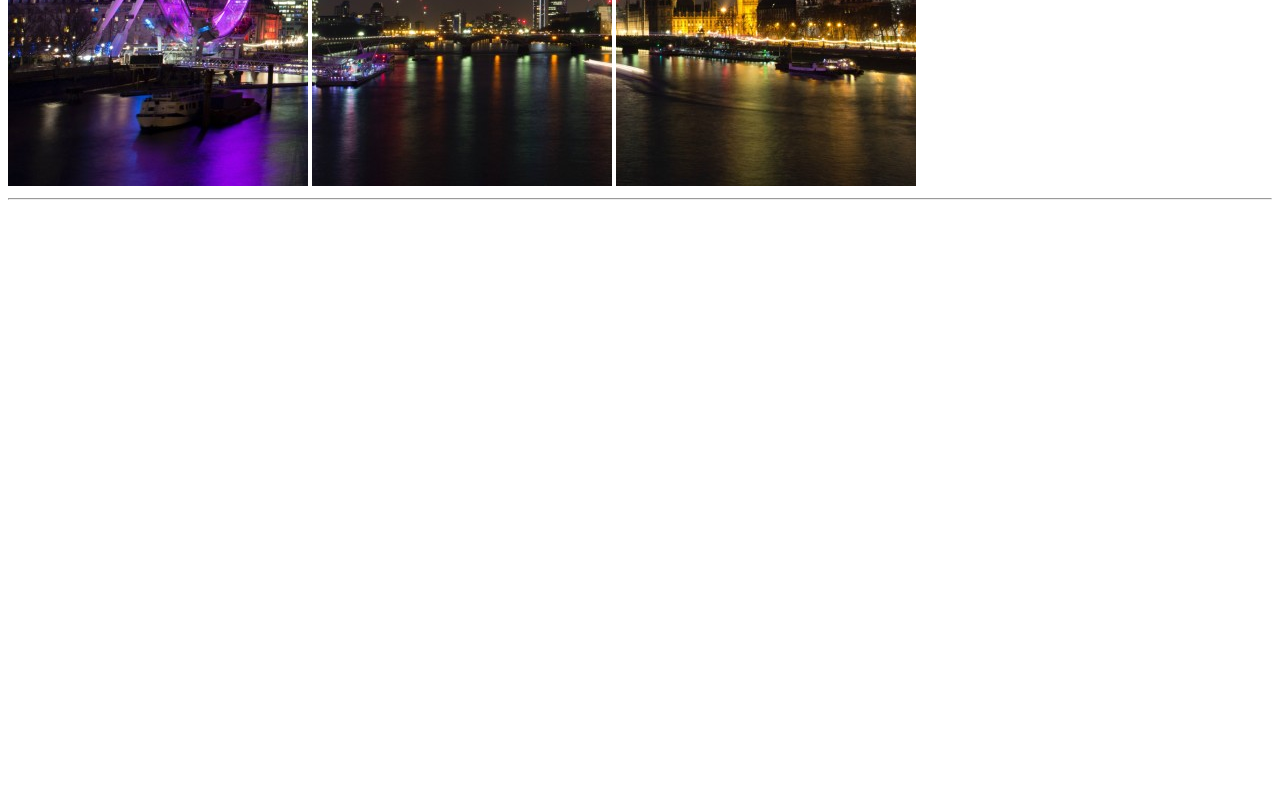
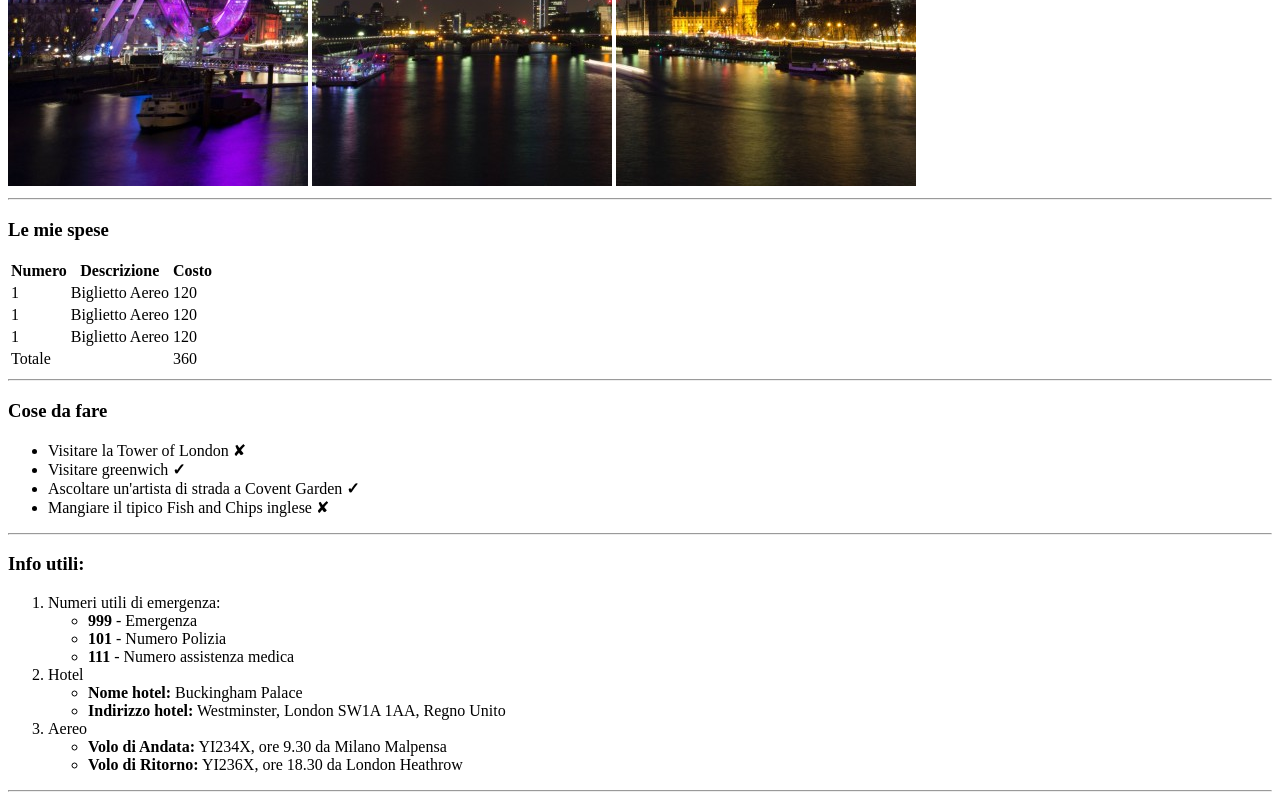
Before and after one commit to Kriska939/html-london-trip, a plain HTML site: page index.html in a window 1280 px wide. Shown: the part 481-1281 px from the top of the page. Before the commit the page ends 800 px from the top, so only its background shows below. Drawn offline with Linux system fonts and the light colour scheme.

Commit message:
complete main section

```diff
--- a/index.html
+++ b/index.html
@@ -16,11 +16,77 @@
             <img src="./img/pexels-bill-emrich-230794-2.jpg" alt="Terza immagine di Londra">
             <hr>
         </section>
-
     </header>
-
     <main>
-
+        <section class="table">
+            <h3>Le mie spese</h3>
+            <table>
+                <thead>
+                    <tr>
+                        <th>Numero</th>
+                        <th>Descrizione</th>
+                        <th>Costo</th>
+                    </tr>
+                </thead>
+                <tbody>
+                    <tr>
+                        <td>1</td>
+                        <td>Biglietto Aereo</td>
+                        <td>120</td>
+                    </tr>
+                    <tr>
+                        <td>1</td>
+                        <td>Biglietto Aereo</td>
+                        <td>120</td>
+                    </tr>
+                    <tr>
+                        <td>1</td>
+                        <td>Biglietto Aereo</td>
+                        <td>120</td>
+                    </tr>
+                </tbody>
+                <tfoot>
+                    <tr>
+                        <td>Totale</td>
+                        <td></td>
+                        <td>360</td>
+                    </tr>
+                </tfoot>
+            </table>
+        <hr>
+        </section>
+        <section class="ToDoList">
+            <h3>Cose da fare</h3>
+            <ul>
+                <li>Visitare la Tower of London &#10008;</li>
+                <li>Visitare greenwich <strong>&check;</strong></li>
+                <li>Ascoltare un'artista di strada a Covent Garden <strong>&check;</strong></li>
+                <li>Mangiare il tipico Fish and Chips inglese &#10008;</li>
+            </ul>
+            <hr>
+        </section>
+        <section class="Infos">
+            <h3>Info utili:</h3>
+            <ol>
+                <li>Numeri utili di emergenza:</li>
+                    <ul>
+                        <li><strong>999</strong> - Emergenza</li>
+                        <li><strong>101</strong> - Numero Polizia</li>
+                        <li><strong>111</strong> - Numero assistenza medica</li>
+                    </ul>
+                <li>Hotel</li>
+                    <ul>
+                        <li><strong>Nome hotel:</strong> Buckingham Palace</li>
+                        <li><strong>Indirizzo hotel:</strong> Westminster, London SW1A 1AA, Regno Unito</li>
+                    </ul>
+                <li>Aereo</li>
+                    <ul>
+                        <li><strong>Volo di Andata:</strong> YI234X, ore 9.30 da Milano Malpensa</li>
+                        <li><strong>Volo di Ritorno:</strong> YI236X, ore 18.30 da London Heathrow</li>
+                    </ul>
+            </ol>
+            <hr>
+        </section>
     </main>
 
 </body>
```
